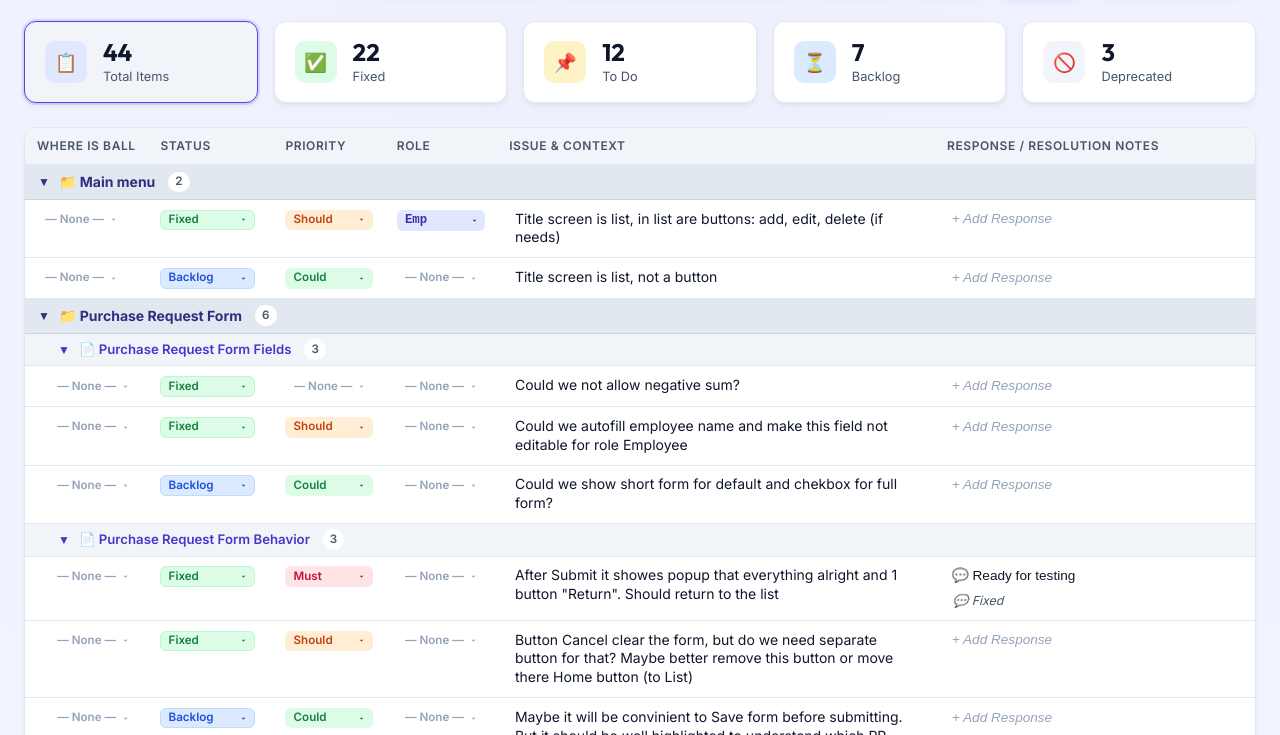
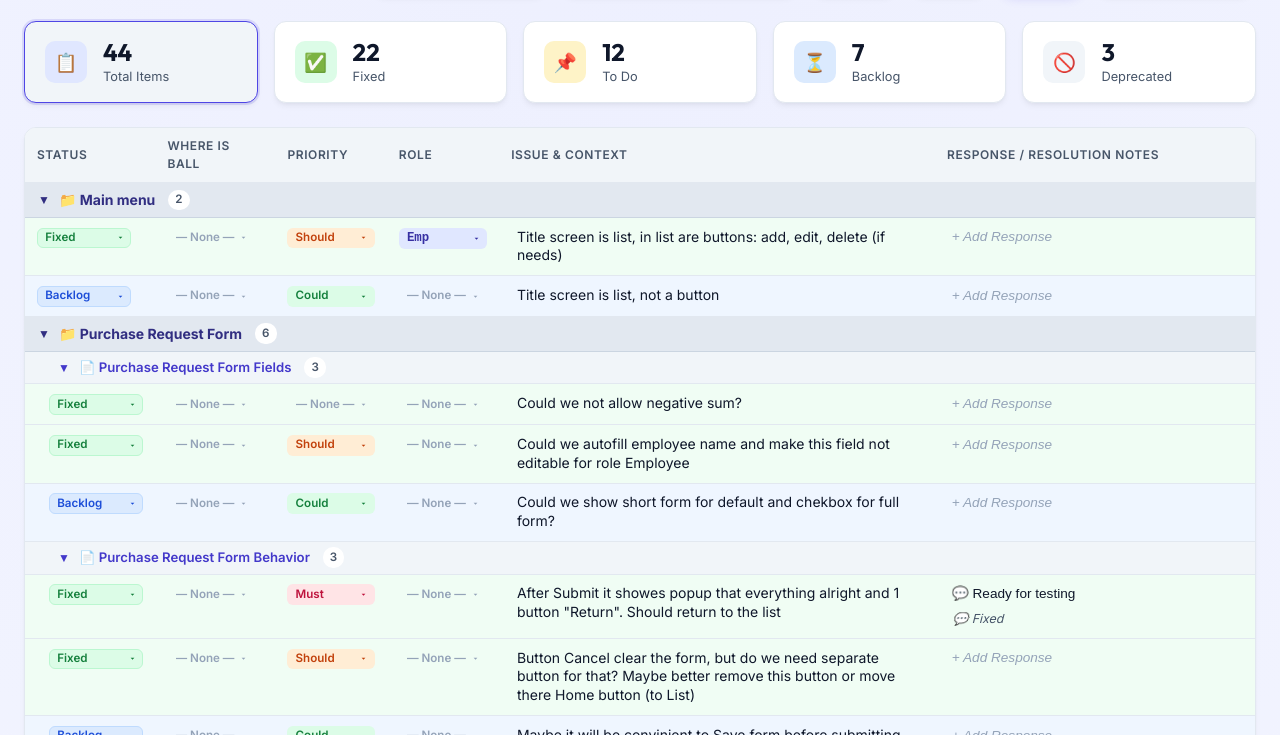
Before and after one commit to avedevios/purchase-request-tracker, a plain HTML site: page index.html in a window 1280 px wide. Shown: the part 65-800 px from the top of the page. Drawn offline with Linux system fonts and the light colour scheme.

Commit message:
Apply status-dependent table row colors and switch Status and Where is ball column positions

```diff
--- a/index.html
+++ b/index.html
@@ -146,6 +146,31 @@
       --bg-main: #071310;
       --bg-gradient-accent: rgba(16, 185, 129, 0.1);
     }
+
+    /* Status-Dependent Table Row Background Colors */
+    /* ✅ FIXED Row Colors (Green) */
+    :root[data-theme="light"] tr.item-row.row-status-fixed td { background-color: #f0fdf4; }
+    :root[data-theme="light"] tr.item-row.row-status-fixed:hover td { background-color: #dcfce7; }
+    :root[data-theme="dark"] tr.item-row.row-status-fixed td { background-color: #062016; }
+    :root[data-theme="dark"] tr.item-row.row-status-fixed:hover td { background-color: #0b3323; }
+
+    /* 📌 TO DO Row Colors (Amber / Yellow) */
+    :root[data-theme="light"] tr.item-row.row-status-todo td { background-color: #fffbeb; }
+    :root[data-theme="light"] tr.item-row.row-status-todo:hover td { background-color: #fef3c7; }
+    :root[data-theme="dark"] tr.item-row.row-status-todo td { background-color: #241a06; }
+    :root[data-theme="dark"] tr.item-row.row-status-todo:hover td { background-color: #38280a; }
+
+    /* ⏳ BACKLOG Row Colors (Blue) */
+    :root[data-theme="light"] tr.item-row.row-status-backlog td { background-color: #eff6ff; }
+    :root[data-theme="light"] tr.item-row.row-status-backlog:hover td { background-color: #dbeafe; }
+    :root[data-theme="dark"] tr.item-row.row-status-backlog td { background-color: #091830; }
+    :root[data-theme="dark"] tr.item-row.row-status-backlog:hover td { background-color: #0f264a; }
+
+    /* 🚫 DEPRECATED Row Colors (Neutral Slate / Gray) */
+    :root[data-theme="light"] tr.item-row.row-status-deprecated td { background-color: #f8fafc; }
+    :root[data-theme="light"] tr.item-row.row-status-deprecated:hover td { background-color: #f1f5f9; }
+    :root[data-theme="dark"] tr.item-row.row-status-deprecated td { background-color: #131924; }
+    :root[data-theme="dark"] tr.item-row.row-status-deprecated:hover td { background-color: #1c2536; }
 
     * {
       box-sizing: border-box;
@@ -1110,8 +1135,8 @@
       <table>
         <thead>
           <tr>
+            <th style="width: 125px;">Status</th>
             <th style="width: 120px;">Where is ball</th>
-            <th style="width: 125px;">Status</th>
             <th style="width: 105px;">Priority</th>
             <th style="width: 85px;">Role</th>
             <th>Issue & Context</th>
@@ -2044,6 +2069,15 @@
       return role ? 'role-badge' : 'role-none';
     }
 
+    function getRowStatusClass(status) {
+      if (!status) return 'row-status-deprecated';
+      const s = status.toLowerCase().replace(/\s+/g, '');
+      if (s === 'fixed') return 'row-status-fixed';
+      if (s === 'todo') return 'row-status-todo';
+      if (s === 'backlog') return 'row-status-backlog';
+      return 'row-status-deprecated';
+    }
+
     function updateStats(data) {
       document.getElementById('statTotal').textContent = data.length;
       document.getElementById('statFixed').textContent = data.filter(d => d.status === 'Fixed').length;
@@ -2092,7 +2126,7 @@
       return `+ Add Response`;
     }
 
-    // Render Table View with Clickable Response Text
+    // Render Table View with Switched Columns (Status 1st, Where is ball 2nd)
     function renderTableView(data) {
       const tbody = document.getElementById('tableBody');
       tbody.innerHTML = '';
@@ -2173,21 +2207,21 @@
                 items.forEach(item => {
                   const hasResponse = (item.comments && item.comments.length > 0) || item.response;
                   const tr = document.createElement('tr');
-                  tr.className = 'item-row level2-item-row';
+                  tr.className = `item-row level2-item-row ${getRowStatusClass(item.status)}`;
                   tr.innerHTML = `
-                    <td>
-                      <select class="badge-select ${getBallClass(item.ball)} ball-select">
-                        <option value="" ${!item.ball ? 'selected' : ''}>— None —</option>
-                        <option value="Anton" ${item.ball === 'Anton' ? 'selected' : ''}>Anton</option>
-                        <option value="Adonis" ${item.ball === 'Adonis' ? 'selected' : ''}>Adonis</option>
-                      </select>
-                    </td>
                     <td>
                       <select class="badge-select ${getStatusClass(item.status)} status-select">
                         <option value="Fixed" ${item.status === 'Fixed' ? 'selected' : ''}>Fixed</option>
                         <option value="To Do" ${item.status === 'To Do' ? 'selected' : ''}>To Do</option>
                         <option value="Backlog" ${item.status === 'Backlog' ? 'selected' : ''}>Backlog</option>
                         <option value="Deprecated" ${item.status === 'Deprecated' ? 'selected' : ''}>Deprecated</option>
+                      </select>
+                    </td>
+                    <td>
+                      <select class="badge-select ${getBallClass(item.ball)} ball-select">
+                        <option value="" ${!item.ball ? 'selected' : ''}>— None —</option>
+                        <option value="Anton" ${item.ball === 'Anton' ? 'selected' : ''}>Anton</option>
+                        <option value="Adonis" ${item.ball === 'Adonis' ? 'selected' : ''}>Adonis</option>
                       </select>
                     </td>
                     <td>
@@ -2221,8 +2255,8 @@
                     </td>
                   `;
 
+                  tr.querySelector('.status-select').addEventListener('change', (e) => updateItemProperty(item, 'status', e.target.value));
                   tr.querySelector('.ball-select').addEventListener('change', (e) => updateItemProperty(item, 'ball', e.target.value));
-                  tr.querySelector('.status-select').addEventListener('change', (e) => updateItemProperty(item, 'status', e.target.value));
                   tr.querySelector('.prio-select').addEventListener('change', (e) => updateItemProperty(item, 'priority', e.target.value));
                   tr.querySelector('.role-select').addEventListener('change', (e) => updateItemProperty(item, 'role', e.target.value));
                   tr.querySelector('.btn-response-action').addEventListener('click', () => openChatModal(item));
@@ -2237,21 +2271,21 @@
               items.forEach(item => {
                 const hasResponse = (item.comments && item.comments.length > 0) || item.response;
                 const tr = document.createElement('tr');
-                tr.className = 'item-row';
+                tr.className = `item-row ${getRowStatusClass(item.status)}`;
                 tr.innerHTML = `
-                  <td>
-                    <select class="badge-select ${getBallClass(item.ball)} ball-select">
-                      <option value="" ${!item.ball ? 'selected' : ''}>— None —</option>
-                      <option value="Anton" ${item.ball === 'Anton' ? 'selected' : ''}>Anton</option>
-                      <option value="Adonis" ${item.ball === 'Adonis' ? 'selected' : ''}>Adonis</option>
-                    </select>
-                  </td>
                   <td>
                     <select class="badge-select ${getStatusClass(item.status)} status-select">
                       <option value="Fixed" ${item.status === 'Fixed' ? 'selected' : ''}>Fixed</option>
                       <option value="To Do" ${item.status === 'To Do' ? 'selected' : ''}>To Do</option>
                       <option value="Backlog" ${item.status === 'Backlog' ? 'selected' : ''}>Backlog</option>
                       <option value="Deprecated" ${item.status === 'Deprecated' ? 'selected' : ''}>Deprecated</option>
+                    </select>
+                  </td>
+                  <td>
+                    <select class="badge-select ${getBallClass(item.ball)} ball-select">
+                      <option value="" ${!item.ball ? 'selected' : ''}>— None —</option>
+                      <option value="Anton" ${item.ball === 'Anton' ? 'selected' : ''}>Anton</option>
+                      <option value="Adonis" ${item.ball === 'Adonis' ? 'selected' : ''}>Adonis</option>
                     </select>
                   </td>
                   <td>
@@ -2285,8 +2319,8 @@
                   </td>
                 `;
 
+                tr.querySelector('.status-select').addEventListener('change', (e) => updateItemProperty(item, 'status', e.target.value));
                 tr.querySelector('.ball-select').addEventListener('change', (e) => updateItemProperty(item, 'ball', e.target.value));
-                tr.querySelector('.status-select').addEventListener('change', (e) => updateItemProperty(item, 'status', e.target.value));
                 tr.querySelector('.prio-select').addEventListener('change', (e) => updateItemProperty(item, 'priority', e.target.value));
                 tr.querySelector('.role-select').addEventListener('change', (e) => updateItemProperty(item, 'role', e.target.value));
                 tr.querySelector('.btn-response-action').addEventListener('click', () => openChatModal(item));
```
